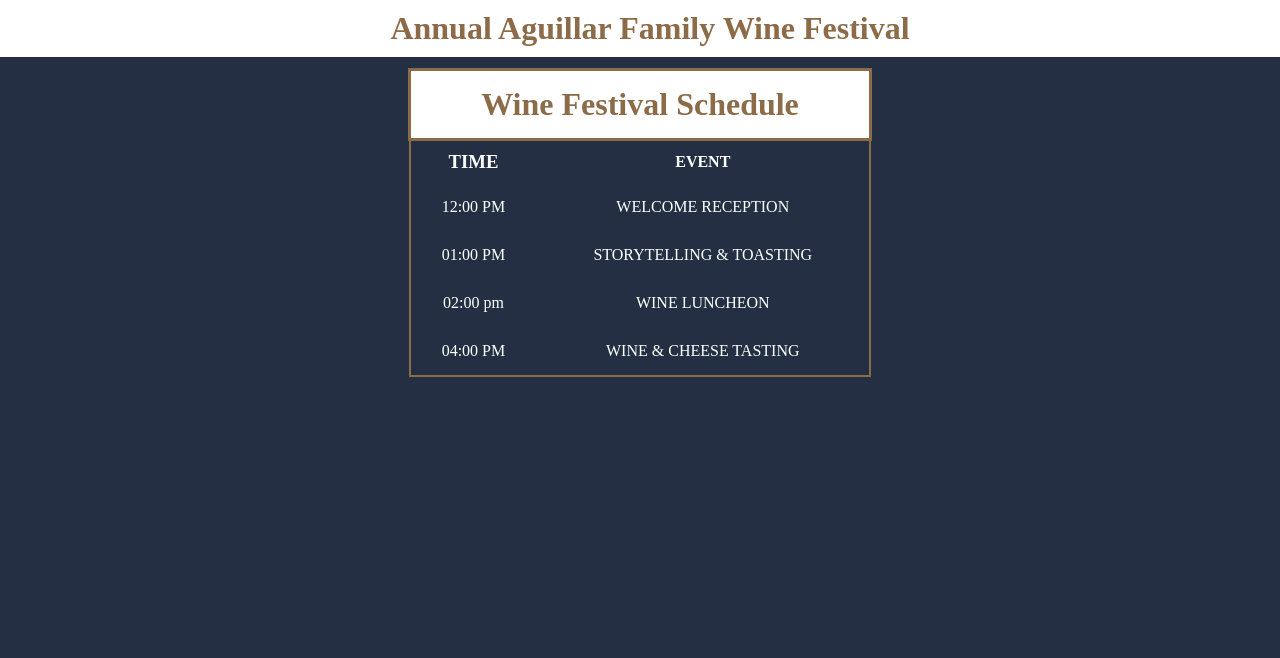
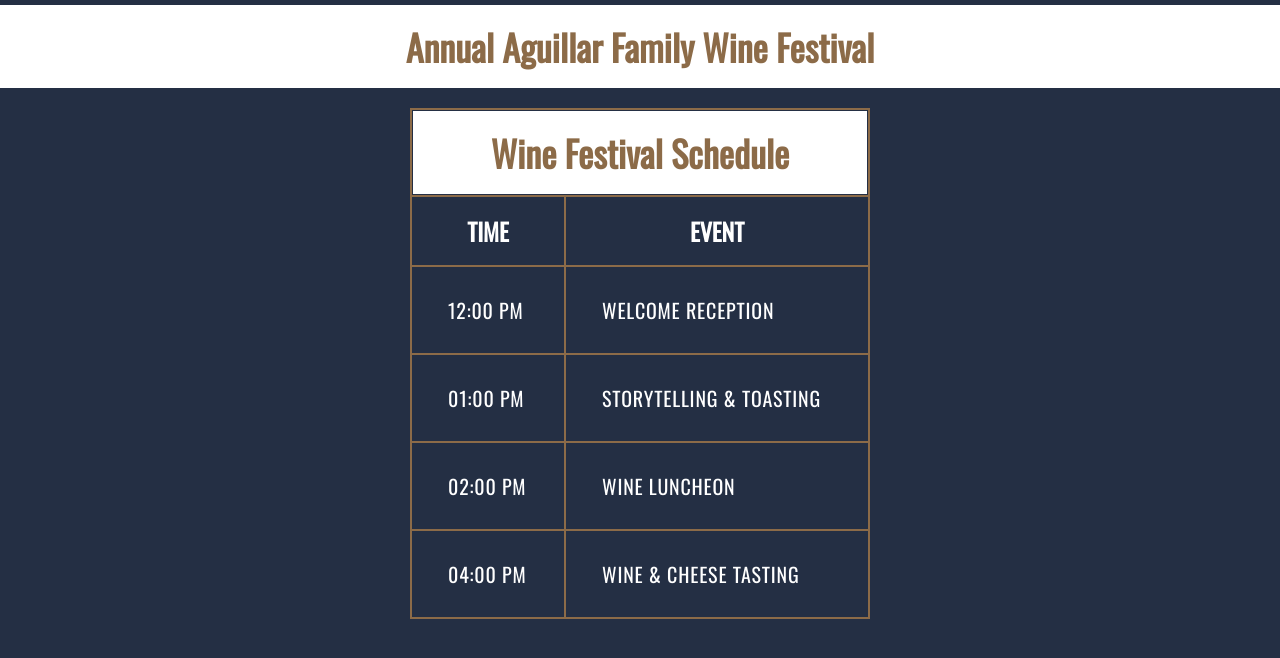
Before and after one commit to LuiRo07/Wine_Schedule, a plain HTML site: page index.html in a window 1280 px wide. Drawn offline with nearby package versions, Linux system fonts and the light colour scheme.

Commit message:
table modified

```diff
--- a/index.html
+++ b/index.html
@@ -2,13 +2,14 @@
 <html>
 <head>
     <title>Wine Festival Schedule</title>
+    <link rel="preconnect" href="https://fonts.googleapis.com"><link rel="preconnect" href="https://fonts.gstatic.com" crossorigin><link href="https://fonts.googleapis.com/css2?family=Oswald&display=swap" rel="stylesheet">
     <link rel="stylesheet" href="styles/style.css">
 </head>
 
 <!-- Wine Festival Schedule -->
 <body>
 </body>
-    <header class="cont">
+    <header>
         <h1>Annual Aguillar Family Wine Festival</h1>
     </header>
 
@@ -16,31 +17,53 @@
         <table>
             <thead>
                 <tr>
-                    <th colspan="2" class="title"><h1>Wine Festival Schedule</h1></th>
+                    <th colspan="2">
+                        <h1>Wine Festival Schedule</h1>
+                    </th>
                 </tr>
             </thead>
             <tbody>
                 <!-- Headers for each column -->
                 <tr>
-                    <th><h3>TIME</h3></th>
-                    <th>EVENT</th>
+                    <th>
+                        <h2>Time</h2>
+                    </th>
+                    <th>
+                        <h2>Event</h2>
+                    </th>
                 </tr>
                 <tr>
-                    <!-- -->
-                    <td>12:00 PM</td>
-                    <td>WELCOME RECEPTION</td>
+                    <!-- row 3 and on -->
+                    <td class="left">
+                        <h3>12:00 PM</h3>
+                    </td>
+                    <td>
+                        <h3>Welcome Reception</h3>
+                    </td>
                 </tr>
                 <tr>
-                    <td>01:00 PM</td>
-                    <td>STORYTELLING & TOASTING</td>
+                    <td class="left">
+                        <h3>01:00 PM</h3>
+                    </td>
+                    <td>
+                        <h3>Storytelling & Toasting</h3>
+                    </td>
                 </tr>
                 <tr>
-                    <td>02:00 pm</td>
-                    <td>WINE LUNCHEON</td>
+                    <td class="left">
+                        <h3>02:00 pm</h3>
+                    </td>
+                    <td>
+                        <h3>Wine Luncheon</h3>
+                    </td>
                 </tr>
                 <tr>
-                    <td>04:00 PM</td>
-                    <td>WINE & CHEESE TASTING</td>
+                    <td class="left">
+                        <h3>04:00 PM</h3>
+                    </td>
+                    <td>
+                        <h3>Wine & Cheese Tasting</h3>
+                    </td>
                 </tr>
             </tbody>
         </table>
--- a/styles/style.css
+++ b/styles/style.css
@@ -1,55 +1,71 @@
 * {
     margin: 0;
+    font-family: "Oswald", sans-serif;
+}
+
+body {
+    background-color: #242f44;
+    color: white;
+}
+
+header {
+    margin-top: 5px;
+    text-align: center;
+}
+
+h1 {
+    font-size: 36px;
+    padding: 15px;
+    color: #8c6b48;
+    background-color: white;
+}
+
+.container {
+    max-width: 940px;
+    margin: 0 auto;
+    height: 800px;
+}
+
+table {
+    text-align: center;
+    margin: 20px auto;
+    border-collapse: collapse;
+}
+
+h2 {
+    font-size: 24px;
+    padding: 15px;
+    text-transform: uppercase;
+}
+
+h3 {
+    font-size: 20px;
+    padding: 15px;
+    text-transform: uppercase;
+    text-align: left;
+    margin-left: 20px;
+    font-weight: 500;
+    line-height: 2.7;
+    letter-spacing: 0.8px;
+}
+
+th {
+    border: 2px solid #8c6b48;
+}
+
+td {
+    border: 2px solid #8c6b48;
+    width: 300px;
+}
+
+.left {
+    width: 150px;
 }
 
 
-.cont {
-    display: inline-block;
-    padding: 10px;
-    text-align: center;
-    width: 100%;
-    background-color: white;
-    color: #8c6b48;
-}
-
-
-.title {
-    padding: 15px 70px;
-    text-align: center;
-    background-color: white;
-    color: #8c6b48;
-    border: 3px solid #8c6b48;
-}
-
-
-body {
-    background-color: #242f44
-}
-
-.container {
-    display: flex;
-    justify-content: center;
-}
-
-
-table {
-    table-layout: fixed;
-    height: 100%;
-    border-collapse: collapse;
-    text-align: center;
-    color: white;
-    margin: 11px;
-    border: 2px solid #8c6b48;
-}
-
-
-th {
-    padding: 10px;
-}
-
-td {
-    padding: 15px;
-}
+/* #242f44 */
+/* #8c6b48; */
+/* 'Oswald', sans-serif */
 
 
 /* styling for footer section */
```
Also changed, not shown: Preview/Preview.jpeg.
